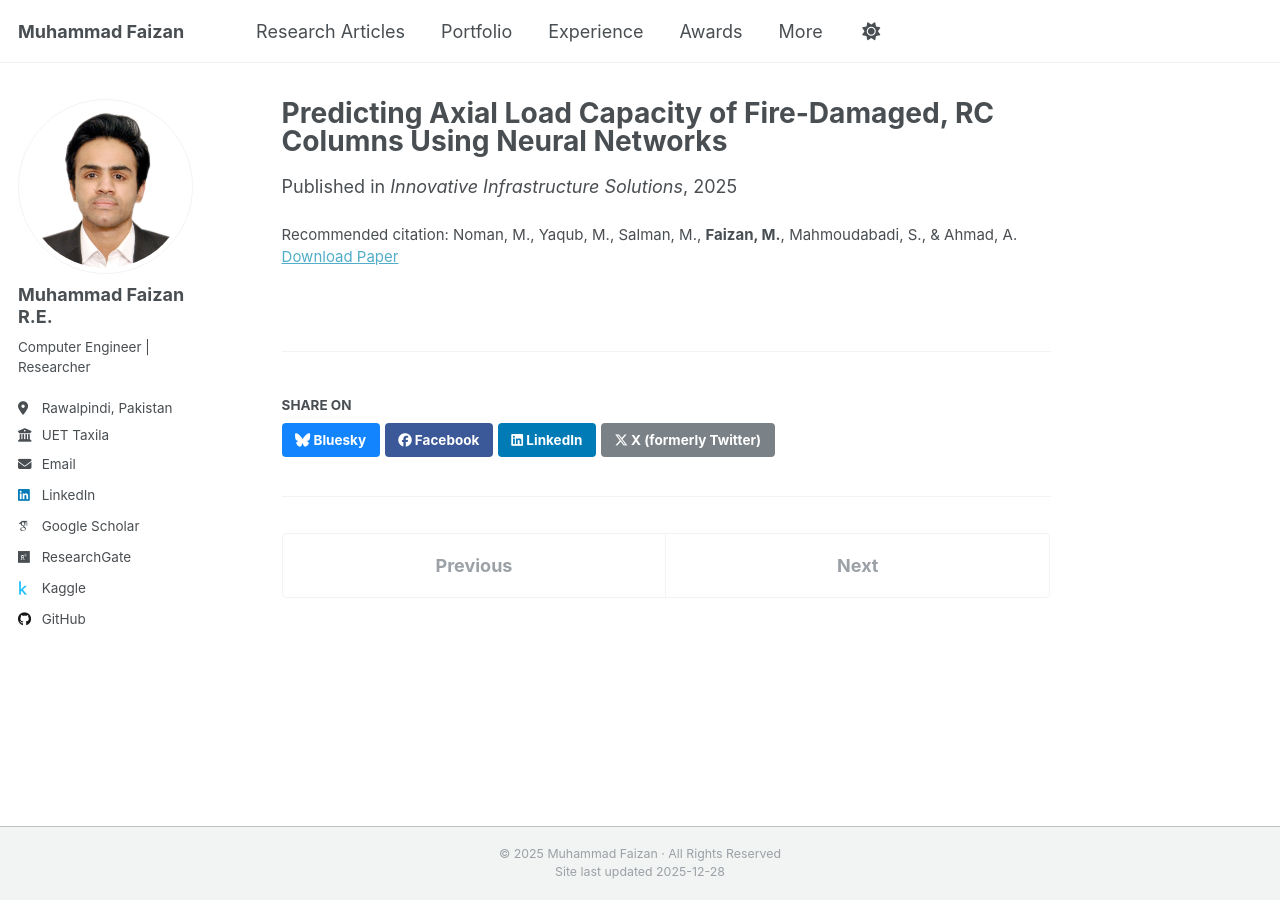
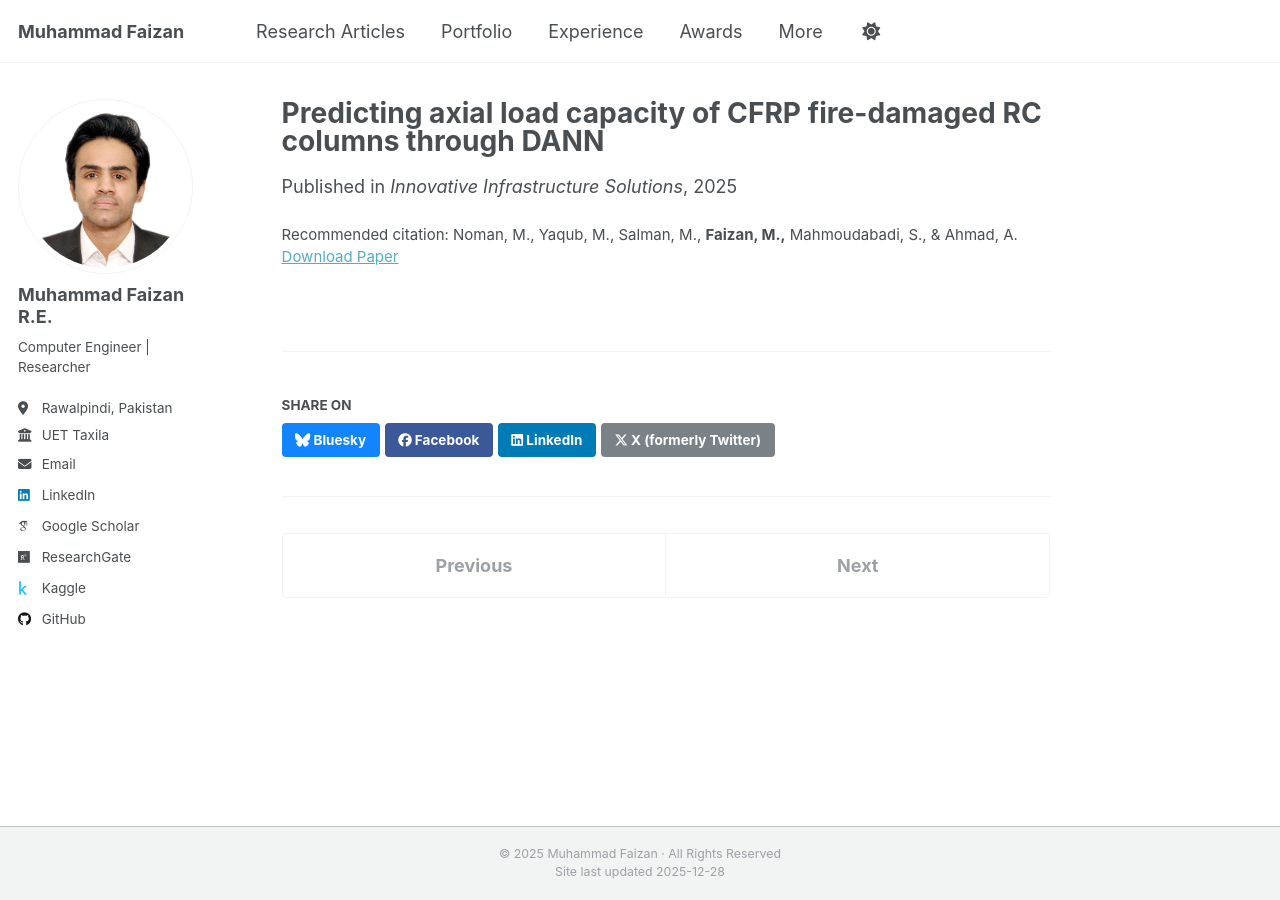
Before and after one commit to MuhammadFaizan99/MuhammadFaizan99.github.io, a Jekyll site: the page built from _publications/2025-05-28-paper-title-number-5.md, in a window 1280 px wide. Built offline with Jekyll 4.4.1, drawn with Linux system fonts in a browser that asks for light colours; some web fonts are replaced; a script that is not in the unit is left out.

Commit message:
Update paper title and citation format

```diff
--- a/_publications/2025-05-28-paper-title-number-5.md
+++ b/_publications/2025-05-28-paper-title-number-5.md
@@ -1,10 +1,9 @@
 ---
-title: "Predicting Axial Load Capacity of Fire-Damaged, RC Columns Using Neural Networks"
+title: "Predicting axial load capacity of CFRP fire-damaged RC columns through DANN"
 collection: publications
 category: published
 date: 2025-11-18
 venue: 'Innovative Infrastructure Solutions'
 paperurl: "https://link.springer.com/article/10.1007/s41062-025-02371-6"
-citation: 'Noman, M., Yaqub, M., <b>Faizan, M.</b> & Salman, M.'
-citation: 'Noman, M., Yaqub, M., Salman, M., <b>Faizan, M.</b>, Mahmoudabadi, S., & Ahmad, A.'
+citation: 'Noman, M., Yaqub, M., Salman, M., <b>Faizan, M.,</b> Mahmoudabadi, S., & Ahmad, A.'
 ---
```
